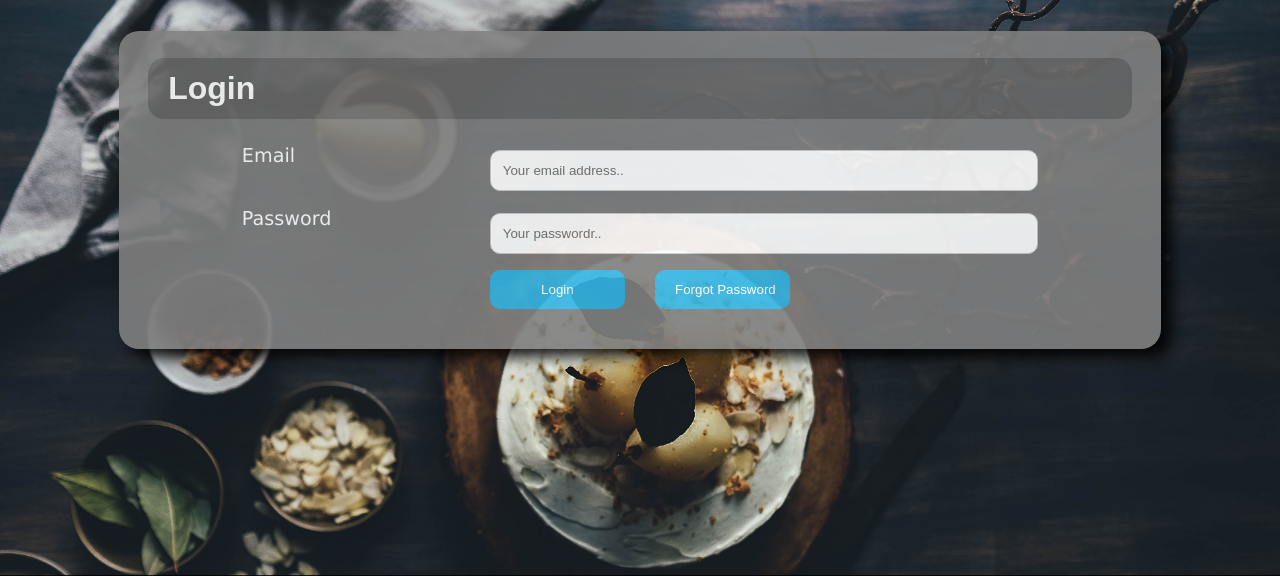
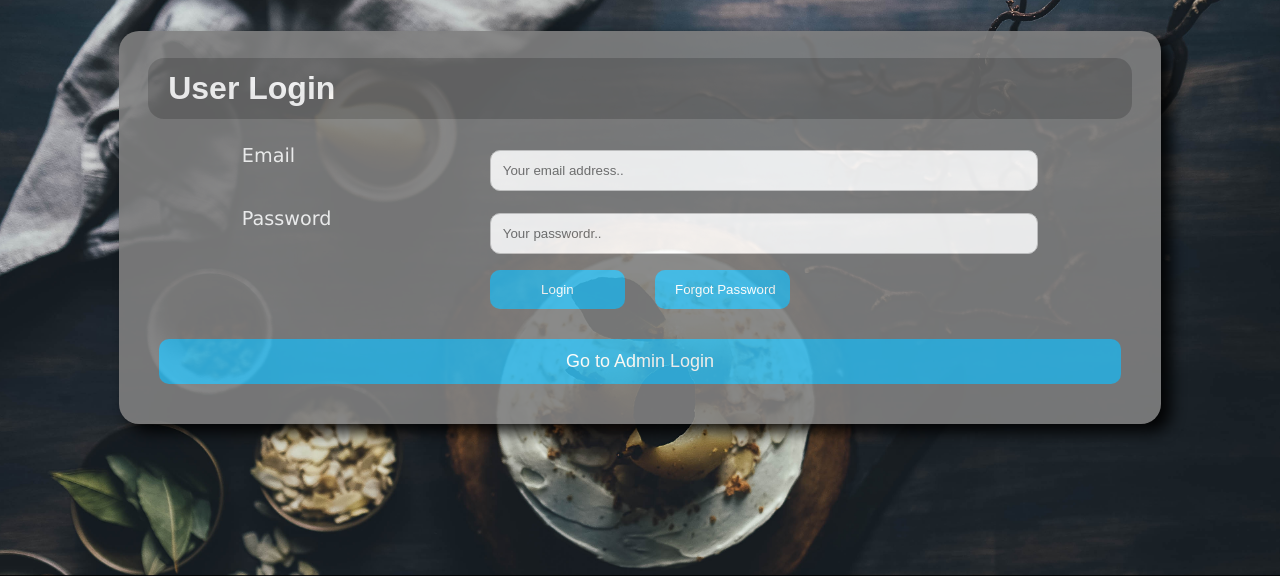
Before and after one commit to RanaFaizan/Huungry, a PHP site: page /login.php in a window 1280 px wide. Shown: the part 65-641 px from the top of the page. Run offline with PHP 8.4, Linux system fonts and the light colour scheme; some libraries are stand-ins or nearby versions.

Commit message:
Updated Login pages

```diff
--- a/login.php
+++ b/login.php
@@ -35,13 +35,14 @@
 </header>
 <!--<hr>-->
 <main class="cform">
+
     <div class="fullcontainer">
         <div class="container col-10">
             <form action="/action_page.php">
 
                 <div class="row">
                     <div class="col-12">
-                        <h1>Login</h1>
+                        <h1>User Login</h1>
                     </div>
                 </div>
 
@@ -62,6 +63,12 @@
 
                     <div class="col col-2">
                         <input class="submitBTTN" type="button" value="Forgot Password" onclick="window.location.href='forget-password.html'">
+                    </div>
+                </div>
+
+                <div class="row">
+                    <div class="col col-12" style="padding-top: 3%;">
+                        <input style="width: 100%; font-size: large;" type="submit" value="Go to Admin Login" onclick="window.location.href='admin/login.php'">
                     </div>
                 </div>
 
```
Also changed, not shown: admin/login.php (+7 -0 lines).
